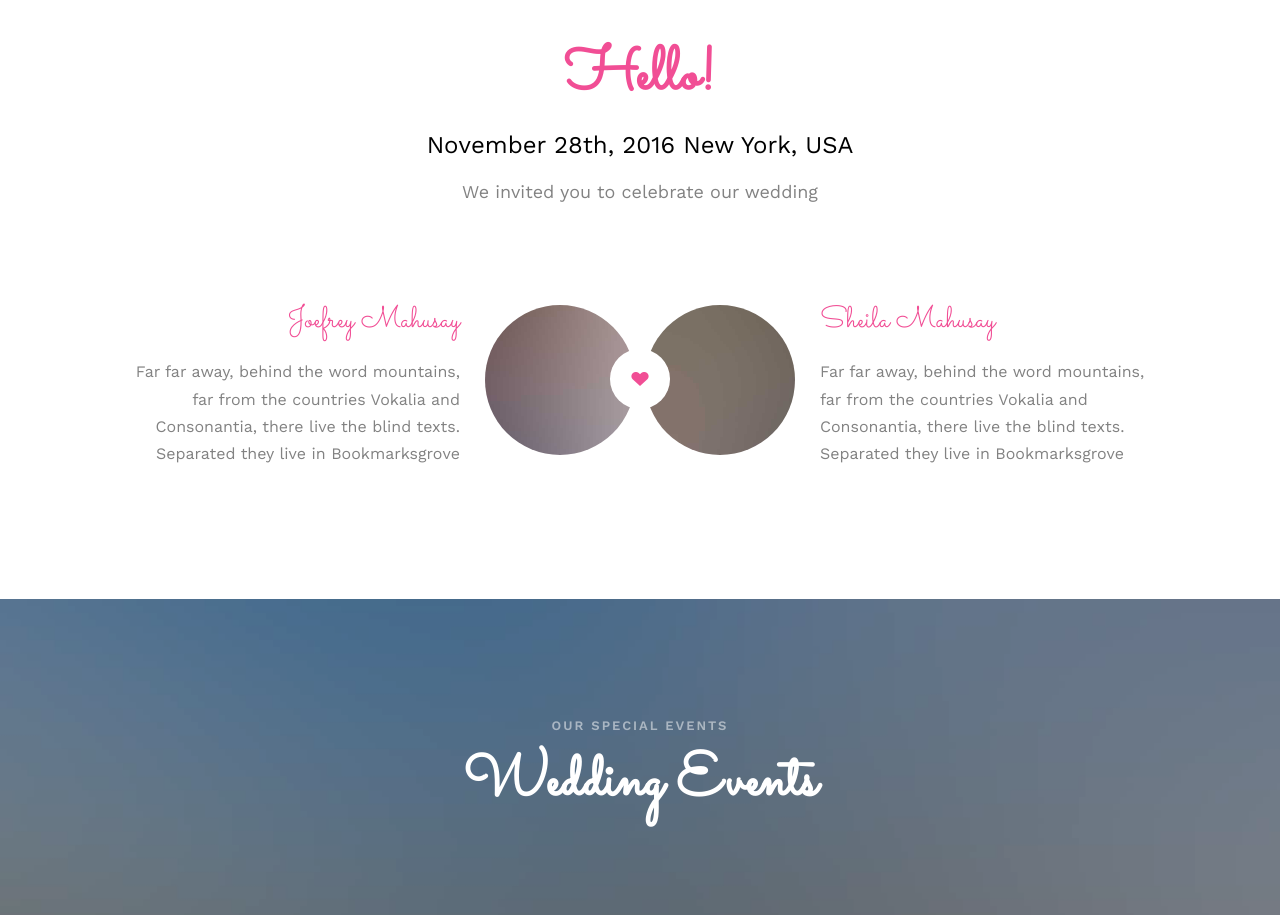
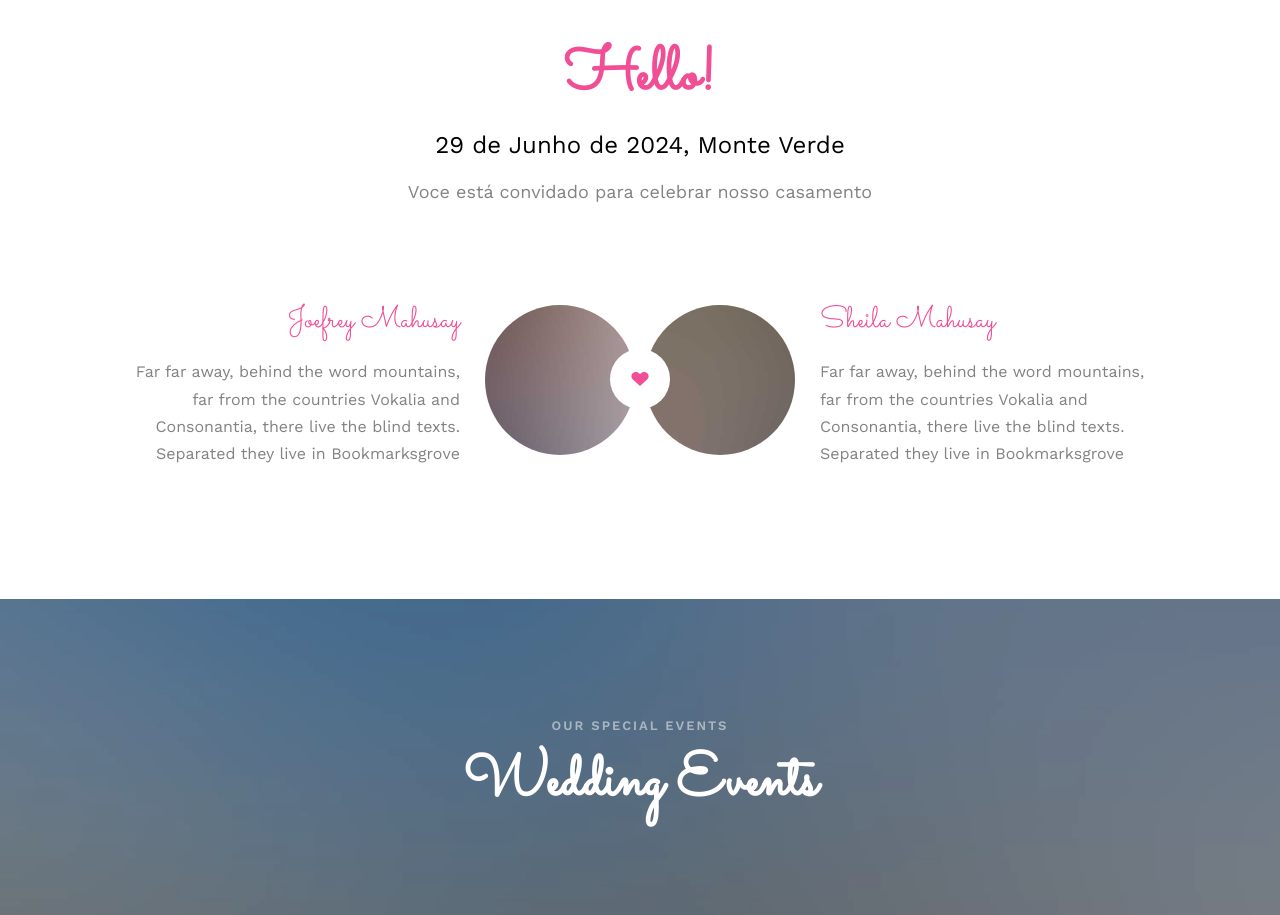
Before and after one commit to DuilioAzevedo/wedding-site, a plain HTML site: page index.html in a window 1280 px wide. Shown: the part 980-1895 px from the top of the page. Drawn offline with nearby package versions, Linux system fonts and the light colour scheme; files whose address does not match are found by name.

Commit message:
Edit invitation section

```diff
--- a/index.html
+++ b/index.html
@@ -129,8 +129,8 @@
 			<div class="row">
 				<div class="col-md-8 col-md-offset-2 text-center fh5co-heading animate-box">
 					<h2>Hello!</h2>
-					<h3>November 28th, 2016 New York, USA</h3>
-					<p>We invited you to celebrate our wedding</p>
+					<h3>29 de Junho de 2024, Monte Verde </h3>
+					<p>Voce está convidado para celebrar nosso casamento</p>
 				</div>
 			</div>
 			<div class="couple-wrap animate-box">
```
